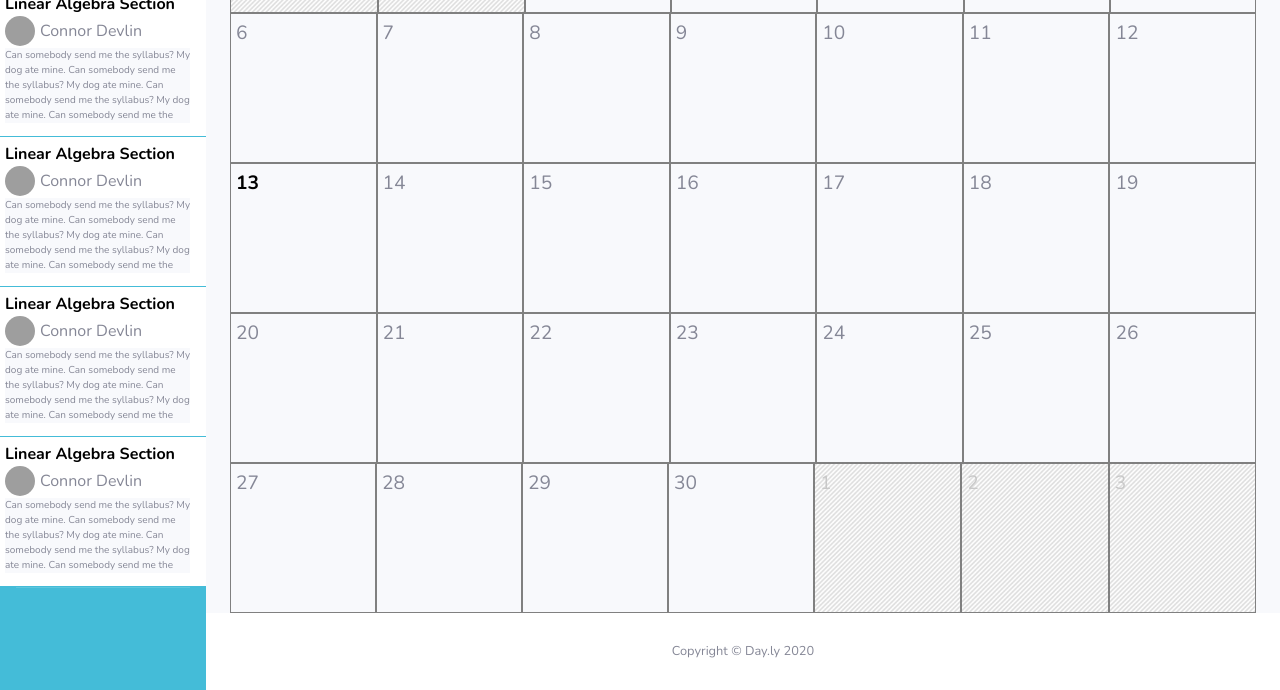
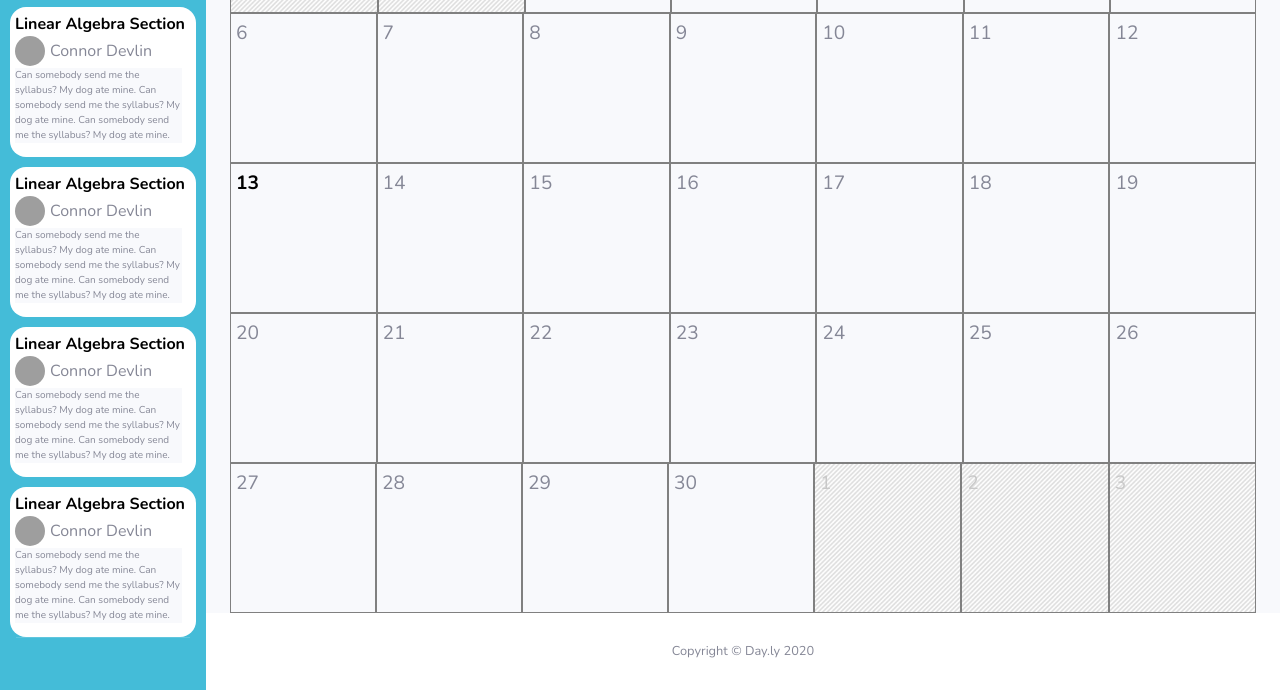
Before and after one commit to dcalvo/day.ly, a website with bundled scripts: page Bootstrap/index.html in a window 1280 px wide. Shown: the part 267-957 px from the top of the page. Built offline with nearby package versions, Linux system fonts and the light colour scheme; grey boxes are pictures that could not be loaded.

Commit message:
message center inital redesign

```diff
--- a/Bootstrap/css/groupme.css
+++ b/Bootstrap/css/groupme.css
@@ -1,26 +1,11 @@
-.groupIcon{
-
-  width: 30px;
-  height: 30px;
-  display:inline-block;
-
-}
-
-.messagesTitle{
-
-  padding-left: 15px;
-  width: 100%;
-
-}
-
 .messageContainer{
 
-  background-color: white;
+  background-color: #44bcd8;
 
 }
 
 .groupTitle{
-
+  background-color: white;
   color: #44bcd8;
   margin: 0 auto;
   overflow: auto;
@@ -37,12 +22,36 @@
 
 }
 
+.groupIcon{
+
+  width: 30px;
+  height: 30px;
+  display:inline-block;
+
+}
+
+.mainMessage {
+  display:flex;
+  flex-direction: column;
+  justify-content: center;
+  padding-left: 10px;
+  padding-right: 10px;
+}
+
 .message{
-
   width: 100%;
   height: 150px;
-  border-bottom: solid 1px #44bcd8;
+  border-radius: 1rem;
+  background-color: white;
+  margin-top: 10px;
+}
 
+.groupchatTitle{
+  padding-top: 5px;
+  margin: 0;
+  padding-left: 5px;
+  color: black;
+  font-weight: bold;
 }
 
 .prof{
@@ -53,14 +62,6 @@
   float: left;
   margin-left: 5px;
 
-}
-
-.groupchatTitle{
-  padding-top: 5px;
-  margin: 0;
-  padding-left: 5px;
-  color: black;
-  font-weight: bold;
 }
 
 .senderName{
@@ -75,7 +76,8 @@
 
   margin: 5px;
   font-size: 10px;
-  overflow: scroll;
+  overflow-y: hidden;
+  text-overflow: ellipsis;
   width: 90%;
   height: 50%;
   background-color: #f8f9fc;
```
